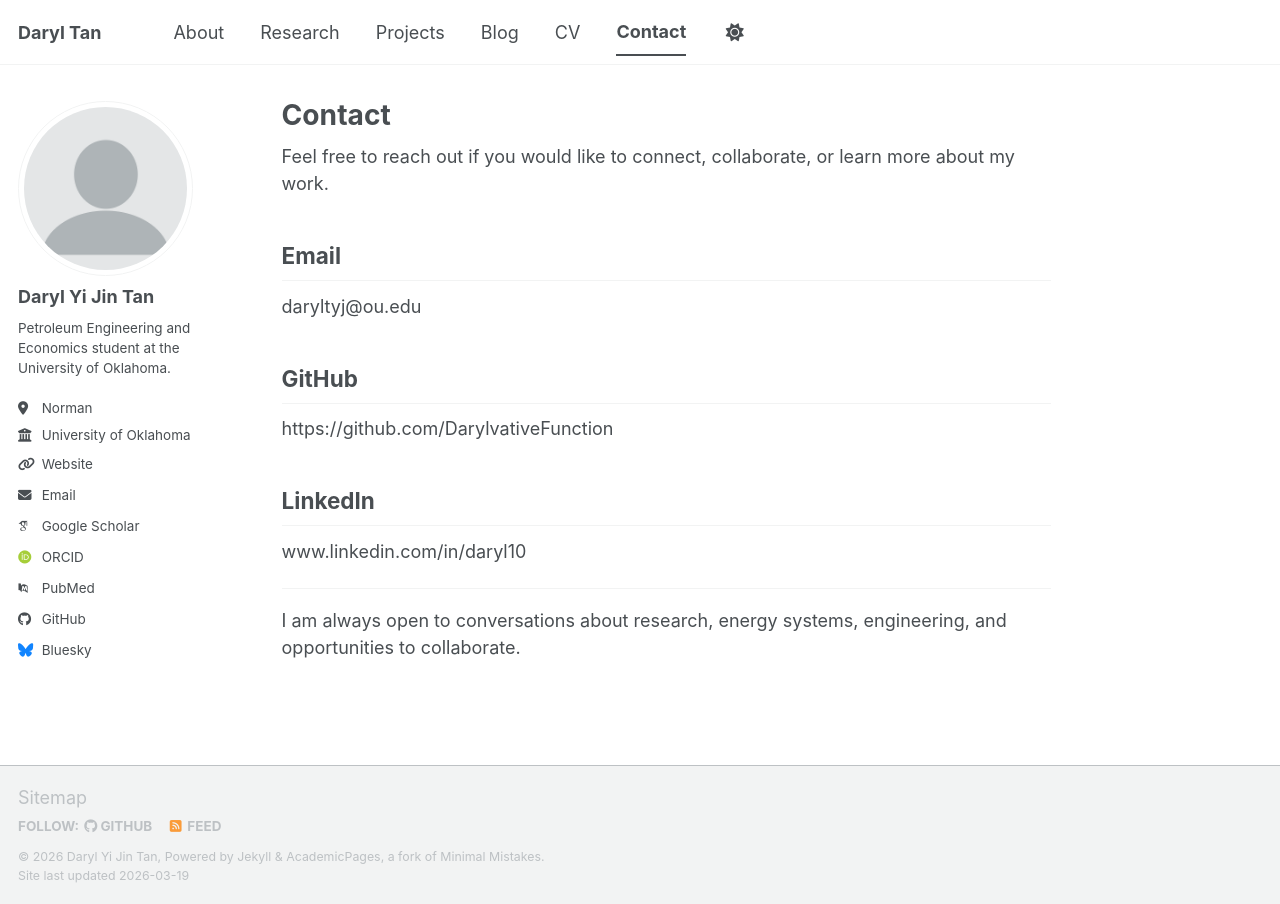
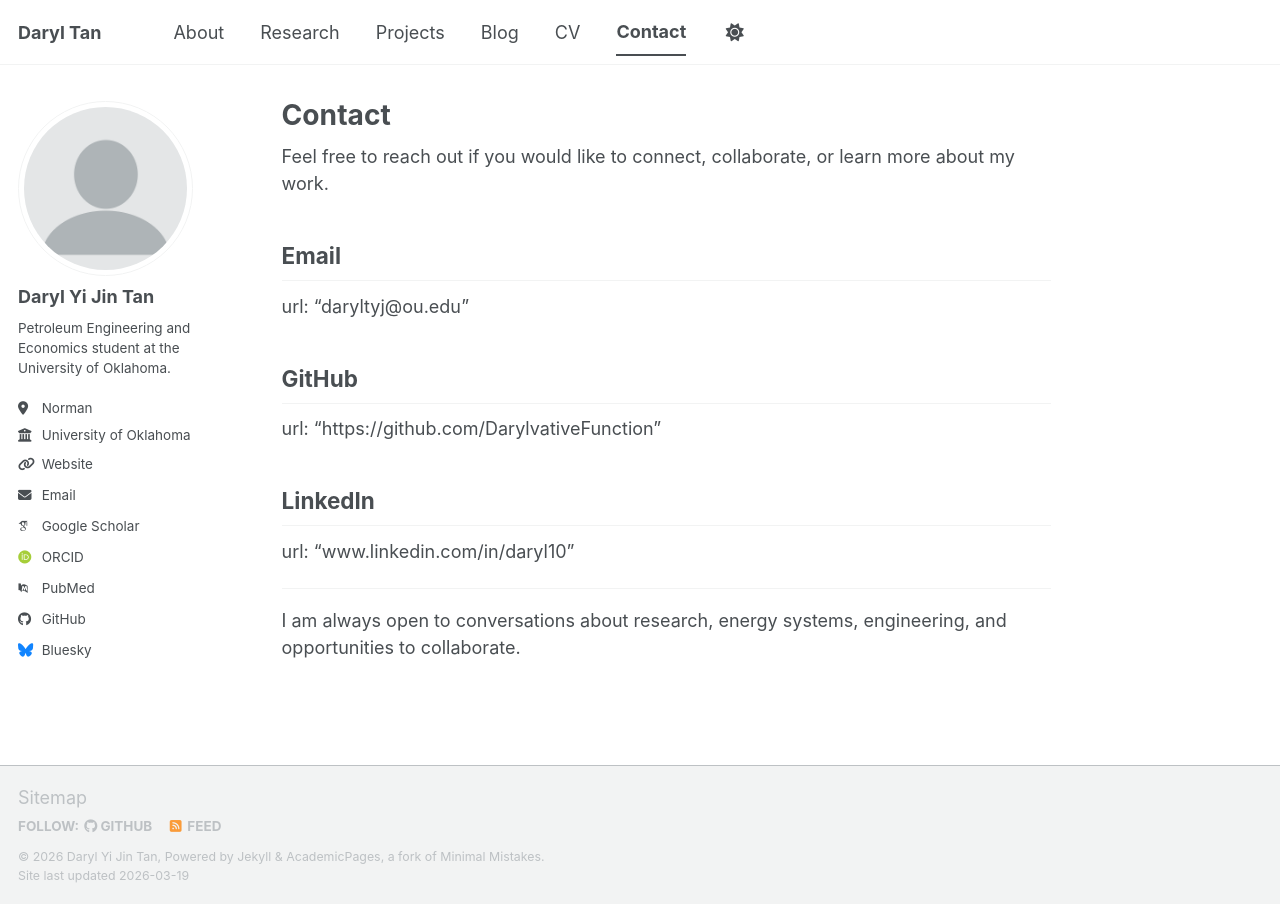
Before and after one commit to DarylvativeFunction/darylvativefunction.github.io, a Jekyll site: the page built from _pages/contact.md, in a window 1280 px wide. Built offline with Jekyll 4.4.1, drawn with Linux system fonts in a browser that asks for light colours; some web fonts are replaced; a script bundle is joined from its source files by our own code; library files that are not in the unit come from our copies; some of the changed lines change nothing that is shown.

Commit message:
Update contact.md

```diff
--- a/_pages/contact.md
+++ b/_pages/contact.md
@@ -7,13 +7,13 @@ author_profile: true
 Feel free to reach out if you would like to connect, collaborate, or learn more about my work.
 
 ## Email
-daryltyj@ou.edu
+url: "daryltyj@ou.edu"
 
 ## GitHub
-https://github.com/DarylvativeFunction
+url: "https://github.com/DarylvativeFunction"
 
 ## LinkedIn
-www.linkedin.com/in/daryl10
+url: "www.linkedin.com/in/daryl10"
 
 ---
 
```
